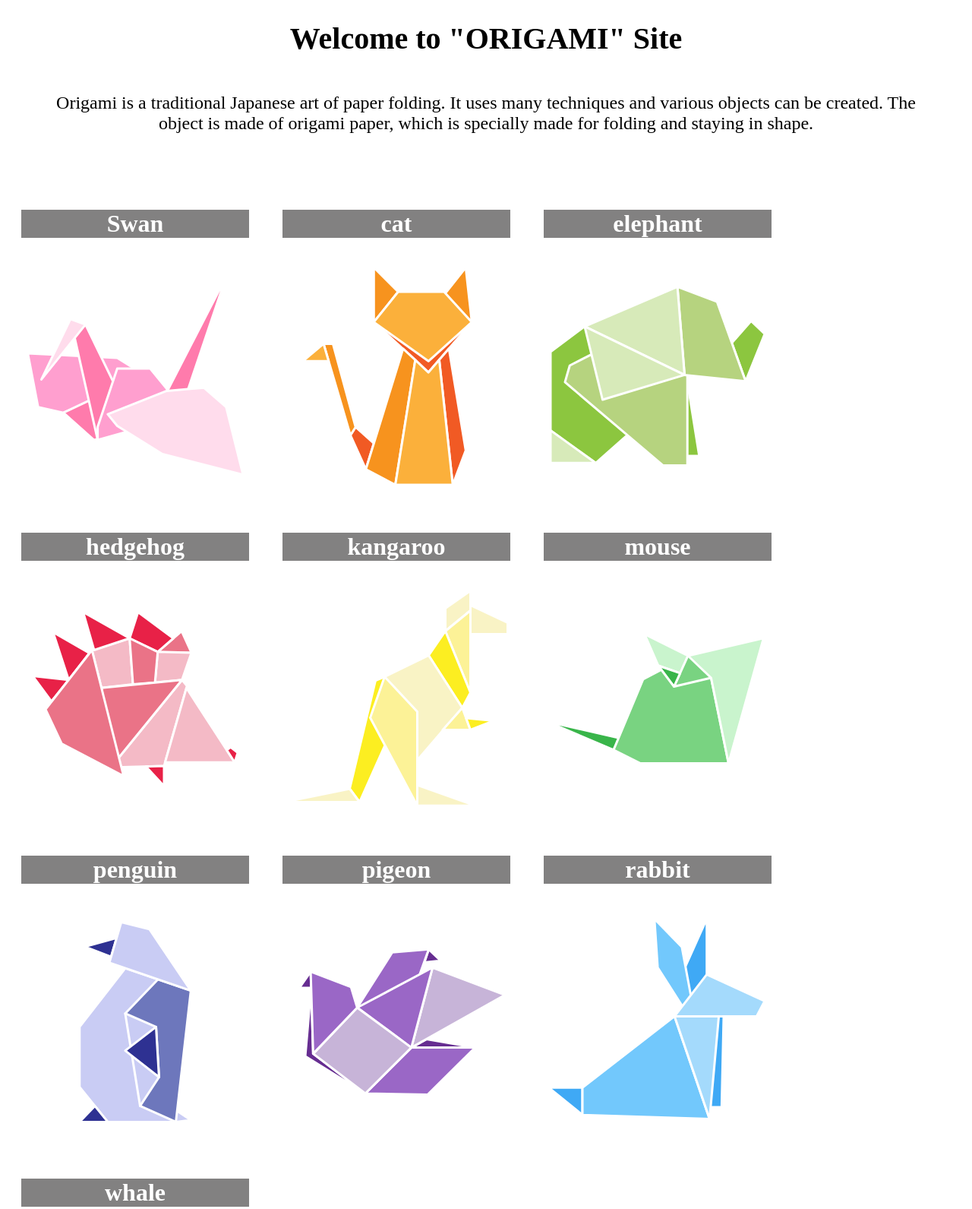
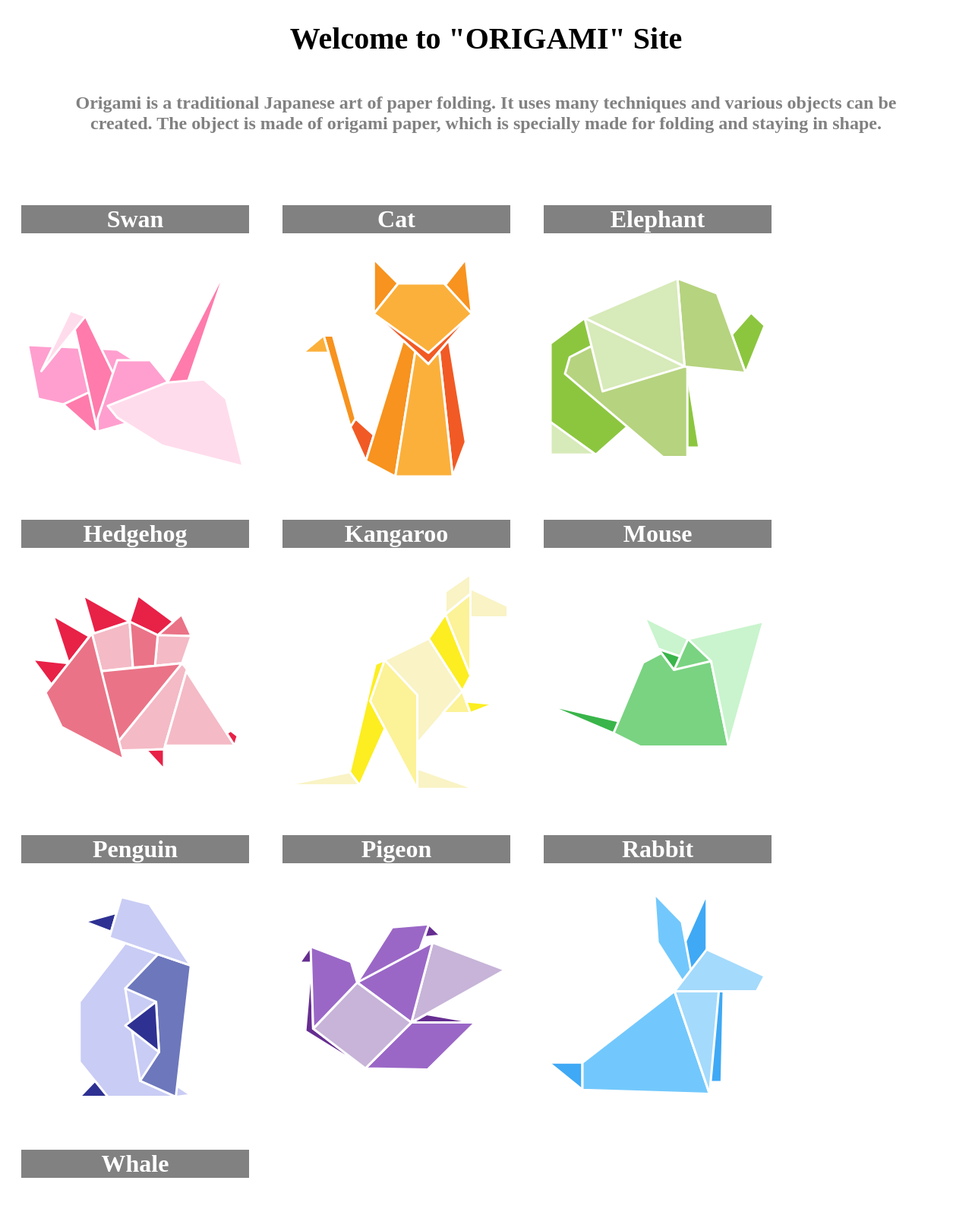
Before and after one commit to ryoko-ok/Oka_Ryoko_HW_SVGicon, a plain HTML site: page index.html in a window 1280 px wide. Shown: the top 1591 px of the page at 76% size. Drawn offline with Linux system fonts and the light colour scheme.

Commit message:
changing text style

```diff
--- a/css/main.css
+++ b/css/main.css
@@ -6,15 +6,7 @@ h1 {
 }
 
 
-
 h2 {
-  display: block;
-  font-size: 30px;
-  text-align: center;
-}
-
-
-h3 {
   display: block;
   background-color: #828181;
   font-size: 2em;
@@ -22,10 +14,18 @@ h3 {
   color: white;
 }
 
+h3 {
+  font-size: 1.5em;
+  display: block;
+  text-align: center;
+  color: #828181;
+  margin: 2em;
+}
+
+
 p {
   margin: 2em;
   display: block;
-  font-size: 1.5em;
   text-align: center;
 }
 
--- a/index.html
+++ b/index.html
@@ -12,49 +12,49 @@
   <main class="wrapper">
     <h1>Welcome to "ORIGAMI" Site</h1>
 
-    <p>Origami is a traditional Japanese art of paper folding. It uses many techniques and various objects can be created. The object is made of origami paper, which is specially made for folding and staying in shape.</p>
+    <h3>Origami is a traditional Japanese art of paper folding. It uses many techniques and various objects can be created. The object is made of origami paper, which is specially made for folding and staying in shape.</h3>
 
 
 
   <!-- using inline SVG files -->
   <div class="img-wrapper black-bg">
-    <h3>Swan</h3>
+    <h2>Swan</h2>
   <object data="images/swan.svg" type="image/svg+xml"></object></div>
 
   <div class="img-wrapper black-bg">
-    <h3>cat</h3>
+    <h2>Cat</h2>
   <object data="images/cat.svg" type="image/svg+xml"></object></div>
 
   <div class="img-wrapper black-bg">
-    <h3>elephant</h3>
+    <h2>Elephant</h2>
   <object data="images/elephant.svg" type="image/svg+xml"></object></div>
 
   <div class="img-wrapper black-bg">
-    <h3>hedgehog</h3>
+    <h2>Hedgehog</h2>
   <object data="images/hedgehog.svg" type="image/svg+xml"></object></div>
 
   <div class="img-wrapper black-bg">
-    <h3>kangaroo</h3>
+    <h2>Kangaroo</h2>
   <object data="images/kangaroo.svg" type="image/svg+xml"></object></div>
 
   <div class="img-wrapper black-bg">
-    <h3>mouse</h3>
+    <h2>Mouse</h2>
   <object data="images/mouse.svg" type="image/svg+xml"></object></div>
 
   <div class="img-wrapper black-bg">
-    <h3>penguin</h3>
+    <h2>Penguin</h2>
   <object data="images/penguin.svg" type="image/svg+xml"></object></div>
 
   <div class="img-wrapper black-bg">
-    <h3>pigeon</h3>
+    <h2>Pigeon</h2>
   <object data="images/pigeon.svg" type="image/svg+xml"></object></div>
 
   <div class="img-wrapper black-bg">
-    <h3>rabbit</h3>
+    <h2>Rabbit</h2>
   <object data="images/rabbit.svg" type="image/svg+xml"></object></div>
 
   <div class="img-wrapper black-bg">
-    <h3>whale</h3>
+    <h2>Whale</h2>
   <object data="images/whale.svg" type="image/svg+xml"></object></div>
 
   <!-- end inline SVG -->
```
